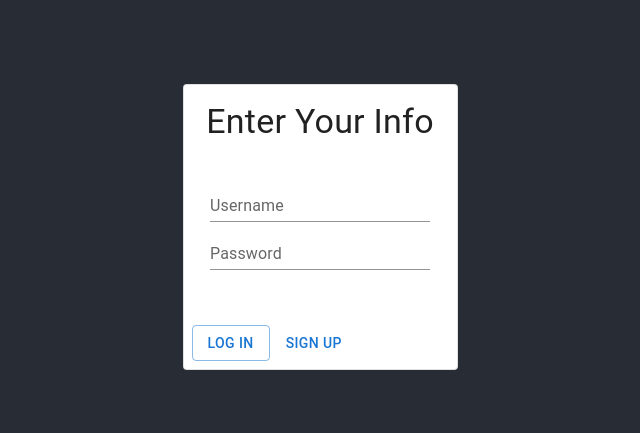
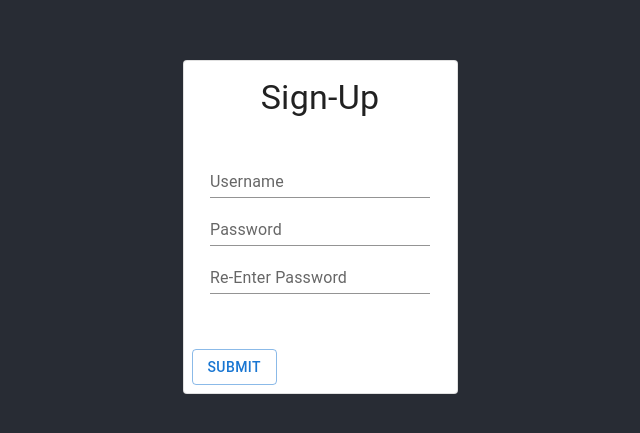
Before and after one commit to mkborland/TACT, a React (Create React App) app in the folder Client/: page /signup in a window 1280 px wide. Shown: the part 173-606 px from the top of the page, without its empty margins (320-960 px from the left). Built offline with nearby package versions, Linux system fonts and the light colour scheme.

Commit message:
added router, error, and base for signup page

```diff
--- a/Client/package.json
+++ b/Client/package.json
@@ -13,6 +13,7 @@
     "@testing-library/user-event": "^13.5.0",
     "react": "^18.2.0",
     "react-dom": "^18.2.0",
+    "react-router-dom": "^6.11.1",
     "react-scripts": "5.0.1",
     "web-vitals": "^2.1.4"
   },
--- a/Client/src/App.js
+++ b/Client/src/App.js
@@ -1,12 +1,19 @@
-import './App.css';
-import LoginCard from './LoginCard.js';
+import "./App.css";
+import LoginCard from "./components/LoginCard/LoginCard.js";
+import { BrowserRouter, Routes, Route } from "react-router-dom";
+import SignUp from "./components/SignUp/SignUp.js";
 
 function App() {
   return (
     <div className="App">
-      <header className="App-header">
-        <LoginCard/>
-      </header>
+      <div className="App-header">
+        <BrowserRouter>
+          <Routes>
+            <Route path="/" element={<LoginCard />} />
+            <Route path="/signup" element={<SignUp />} />
+          </Routes>
+        </BrowserRouter>
+      </div>
     </div>
   );
 }
--- a/Client/src/LoginCard.js
+++ /dev/null
@@ -1,38 +0,0 @@
-import * as React from 'react';
-import Box from '@mui/material/Box';
-import Card from '@mui/material/Card';
-import CardContent from '@mui/material/CardContent';
-import Button from '@mui/material/Button';
-import Typography from '@mui/material/Typography';
-import TextField from '@mui/material/TextField';
-import { CardActions } from '@mui/material';
-
-const LoginCard = () =>  {
-  return (
-    <Box sx={{ minWidth: 275 }}>
-      <Card variant="outlined"><CardContent>
-      <Typography variant="h4" component="div">
-        Enter Your Info
-      </Typography>
-      <br/>
-      <span/>
-      <TextField id="standard-basic" label="Username" variant="standard" />
-      <br />
-      <TextField id="standard-basic" label="Password" variant="standard" />
-    </CardContent>
-    <br/>
-      <span/>
-    <CardActions>
-    <Button type="button" color="primary" variant='outlined'>
-            Log in
-    </Button>
-
-    <Button type="button" color="primary">
-            Sign up
-    </Button>
-    </CardActions></Card>
-    </Box>
-  );
-}
-
-export default LoginCard;
--- /dev/null
+++ b/Client/src/components/LoginCard/LoginCard.js
@@ -0,0 +1,76 @@
+import React, { useState } from "react";
+import Box from "@mui/material/Box";
+import Card from "@mui/material/Card";
+import CardContent from "@mui/material/CardContent";
+import Button from "@mui/material/Button";
+import Typography from "@mui/material/Typography";
+import TextField from "@mui/material/TextField";
+import { CardActions } from "@mui/material";
+import { useAppContext } from "../../context/AppContext";
+import { useNavigate } from "react-router-dom";
+
+const LoginCard = () => {
+  const [userNameInput, setUserNameInput] = useState();
+  const [userPasswordInput, setUserPasswordInput] = useState();
+  const { tryLogin } = useAppContext();
+  const nav = useNavigate();
+
+  const saveUserNameInput = (input) => {
+    // Note -> you can do user valuations here for what the user puts in.
+    // or if you using email address we can also set up something like a regex or better
+    setUserNameInput(input.toString());
+  };
+
+  const savePasswordInput = (input) => {
+    setUserPasswordInput(input.toString());
+  };
+
+  const handleRoute = () => {
+    nav("/signup");
+  };
+
+  return (
+    <Box sx={{ minWidth: 275 }}>
+      <Card variant="outlined">
+        <CardContent>
+          <Typography variant="h4" component="div">
+            Enter Your Info
+          </Typography>
+          <br />
+          <span />
+          <TextField
+            id="standard-basic"
+            label="Username"
+            variant="standard"
+            onChange={(e) => saveUserNameInput(e.target.value)}
+          />
+          <br />
+          <TextField
+            id="standard-basic"
+            label="Password"
+            variant="standard"
+            onChange={(e) => savePasswordInput(e.target.value)}
+          />
+        </CardContent>
+        <br />
+        <span />
+        <CardActions>
+          <Button
+            type="button"
+            color="primary"
+            variant="outlined"
+            onClick={() => tryLogin(userNameInput, userPasswordInput)}
+          >
+            Log in
+          </Button>
+
+          <Button type="button" color="primary" onClick={() => handleRoute()}>
+            Sign up
+          </Button>
+        </CardActions>
+      </Card>
+    </Box>
+  );
+};
+
+export default LoginCard;
--- /dev/null
+++ b/Client/src/components/SignUp/SignUp.js
@@ -0,0 +1,108 @@
+import React, { useState } from "react";
+import {
+  Box,
+  Card,
+  CardContent,
+  Typography,
+  TextField,
+  CardActions,
+  Button,
+  Snackbar,
+} from "@mui/material";
+import { useAppContext } from "../../context/AppContext";
+import { Alert } from "@mui/material";
+
+const SignUp = () => {
+  const [userName, setUserName] = useState();
+  const [passwordOne, setPasswordOne] = useState();
+  const [passwordTwo, setPasswordTwo] = useState();
+  const [displayMessage, setDisplayMessage] = useState(false);
+  const { trySignUp } = useAppContext();
+
+  const saveUserName = (value) => {
+    setUserName(value.toString());
+  };
+  const savePassOne = (value) => {
+    setPasswordOne(value.toString());
+  };
+  const savePassTwo = (value) => {
+    setPasswordTwo(value.toString());
+  };
+  const validatePass = (passOne, passTwo) => {
+    if (passOne === passTwo) {
+      return true;
+    } else {
+      return false;
+    }
+  };
+  const handleClose = (event, reason) => {
+    if (reason === "clickaway") {
+      return;
+    }
+    setDisplayMessage(false);
+  };
+
+  return (
+    <Box sx={{ minWidth: 275 }}>
+      <Card variant="outlined">
+        <CardContent>
+          <Typography variant="h4" component="div">
+            Sign-Up
+          </Typography>
+          <br />
+          <span />
+          <TextField
+            id="standard-basic"
+            label="Username"
+            variant="standard"
+            onChange={(e) => saveUserName(e.target.value)}
+          />
+          <br />
+          <TextField
+            id="standard-basic"
+            label="Password"
+            variant="standard"
+            onChange={(e) => savePassOne(e.target.value)}
+          />
+          <br />
+          <TextField
+            id="standard-basic"
+            label="Re-Enter Password"
+            variant="standard"
+            onChange={(e) => savePassTwo(e.target.value)}
+          />
+        </CardContent>
+        <br />
+        <span />
+        <CardActions>
+          <Button
+            type="button"
+            color="primary"
+            variant="outlined"
+            onClick={() => {
+              passwordOne === passwordTwo
+                ? trySignUp(userName, passwordOne)
+                : setDisplayMessage(true);
+              if (validatePass(passwordOne, passwordTwo)) {
+                trySignUp(userName, passwordOne);
+              }
+            }}
+          >
+            SUBMIT
+          </Button>
+        </CardActions>
+      </Card>
+      <Snackbar
+        open={displayMessage}
+        autoHideDuration={3000}
+        onClose={handleClose}
+      >
+        <Alert onClose={handleClose} severity="error">
+          password mismatch please retry you password
+        </Alert>
+      </Snackbar>
+    </Box>
+  );
+};
+
+export default SignUp;
--- /dev/null
+++ b/Client/src/context/AppContext.js
@@ -0,0 +1,35 @@
+import React, { useContext, useState } from "react";
+
+const AppContext = React.createContext();
+
+const AppProvider = ({ children }) => {
+  const [UserInfo, setUser] = useState({});
+
+  const tryLogin = (userName, password) => {
+    // Make a API request to see if this is a good account.
+    // YES
+    // Get User INFO
+    // setUser(To the return of the server side object)
+    // return that actions was good
+  };
+
+  const trySignUp = (userName, pass) => {
+    //check if other inputs
+    //save to db
+    //return action was good
+  };
+
+  const errorMessage = (message) => {};
+
+  return (
+    <AppContext.Provider value={{ UserInfo, tryLogin, trySignUp }}>
+      {children}
+    </AppContext.Provider>
+  );
+};
+
+const useAppContext = () => {
+  return useContext(AppContext);
+};
+
+export { AppProvider, useAppContext };
--- a/Client/src/index.js
+++ b/Client/src/index.js
@@ -3,11 +3,19 @@ import ReactDOM from "react-dom/client";
 import "./index.css";
 import App from "./App";
 import reportWebVitals from "./reportWebVitals";
+import { AppProvider } from "./context/AppContext.js";
+import { ThemeProvider } from "@emotion/react";
+import { createTheme } from "@mui/material/styles";
 
 const root = ReactDOM.createRoot(document.getElementById("root"));
+const theme = createTheme();
 root.render(
   <React.StrictMode>
-    <App />
+    <ThemeProvider theme={theme}>
+      <AppProvider>
+        <App />
+      </AppProvider>
+    </ThemeProvider>
   </React.StrictMode>
 );
 
```
Also changed, not shown: 1 other file (tests, documents, lock files or other folders).
